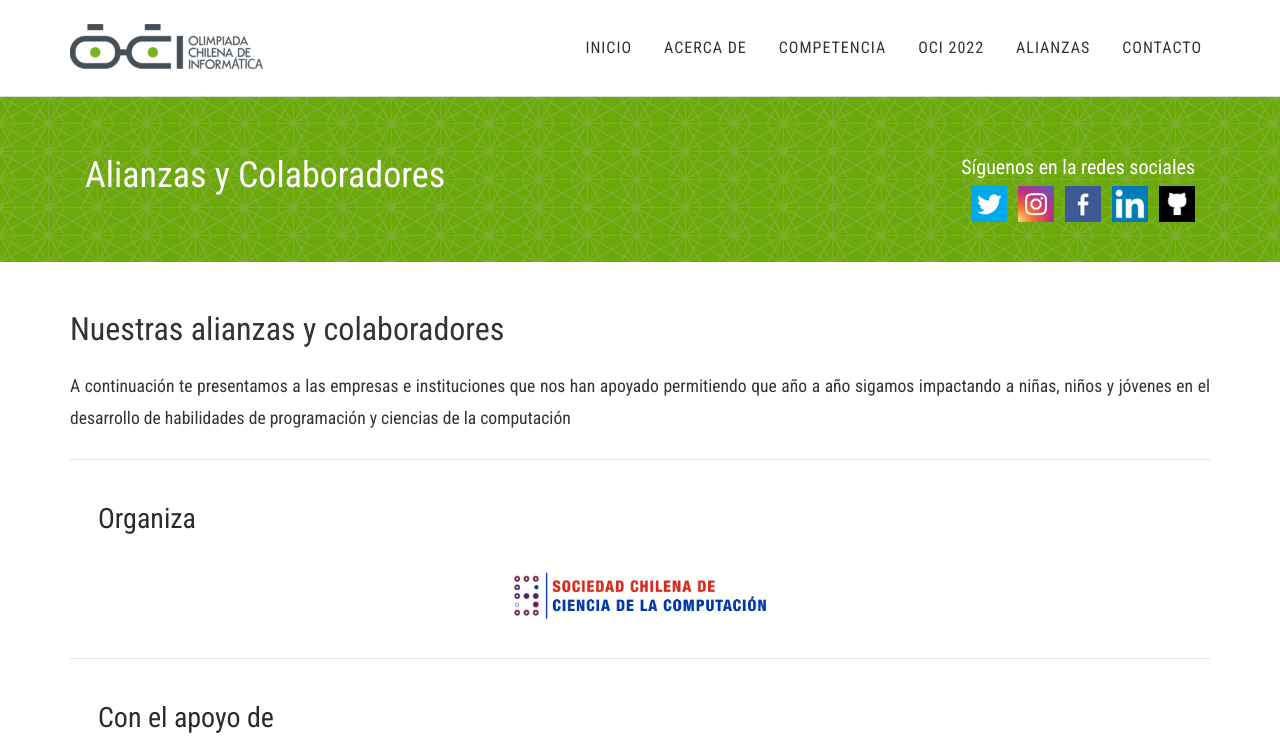
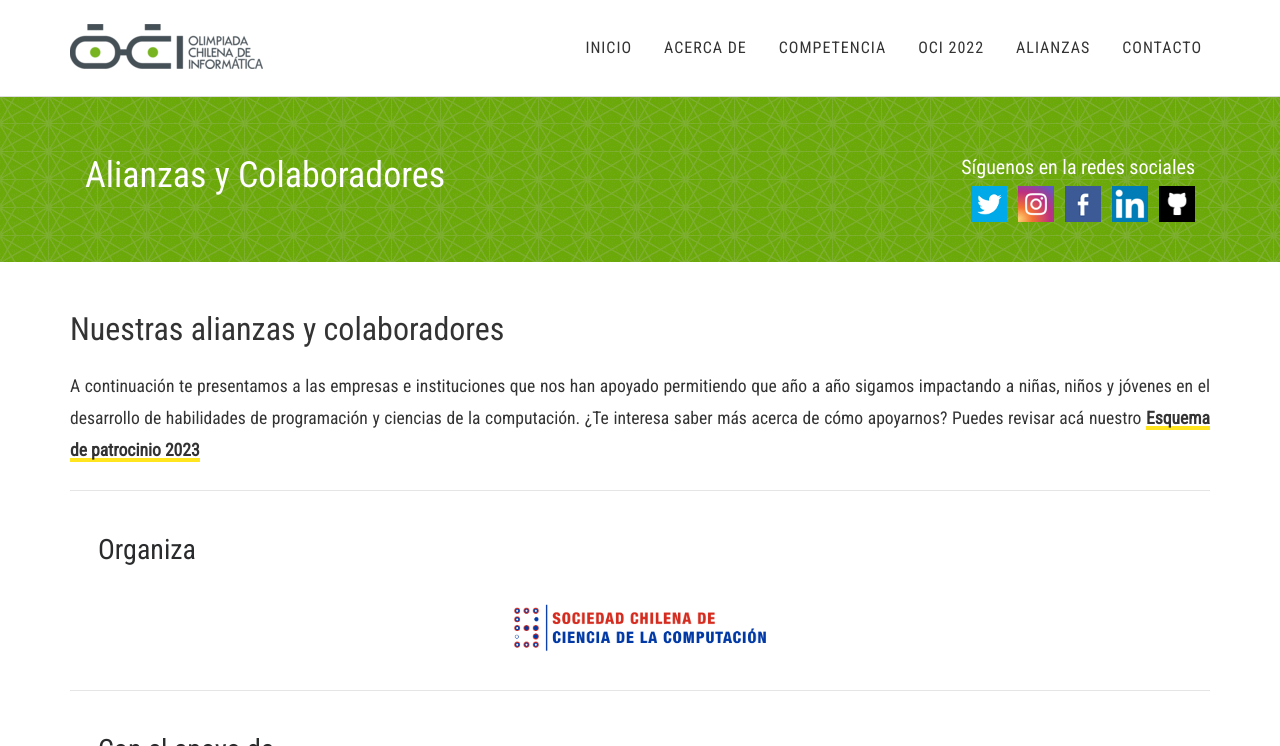
Before and after one commit to OCIoficial/ocioficial.github.io, a Jekyll site: the page built from alianzas.md, in a window 1280 px wide and 900 px high, cut to the strip 0-746 px from the top of the window. Built offline with Jekyll 4.4.1, drawn with Linux system fonts in a browser that asks for light colours; comment, search, counter and statistics services are not loaded.

Commit message:
feat: Agregar esquema de patrocinio

```diff
--- a/alianzas.md
+++ b/alianzas.md
@@ -3,4 +3,4 @@ layout: alianzas
 title: Alianzas y Colaboradores
 ---
 ## Nuestras alianzas y colaboradores
-A continuación te presentamos a las empresas e instituciones que nos han apoyado permitiendo que año a año sigamos impactando a niñas, niños y jóvenes en el desarrollo de habilidades de programación y ciencias de la computación
+A continuación te presentamos a las empresas e instituciones que nos han apoyado permitiendo que año a año sigamos impactando a niñas, niños y jóvenes en el desarrollo de habilidades de programación y ciencias de la computación. ¿Te interesa saber más acerca de cómo apoyarnos? Puedes revisar acá nuestro  [**Esquema de patrocinio 2023**](https://olimpiada-informatica.cl/patrocinios/2023/OCI-Esquema_de_Patrocinio_2023.pdf)
```
Also changed, not shown: 1 other file.
